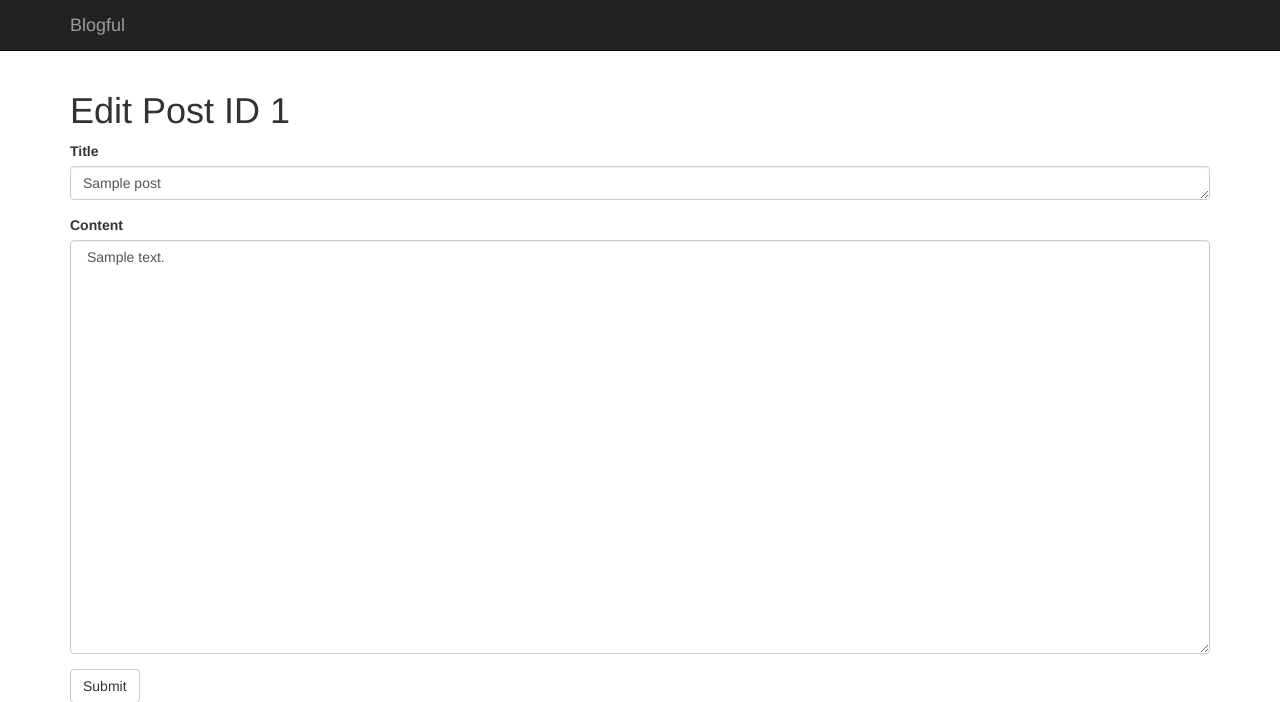
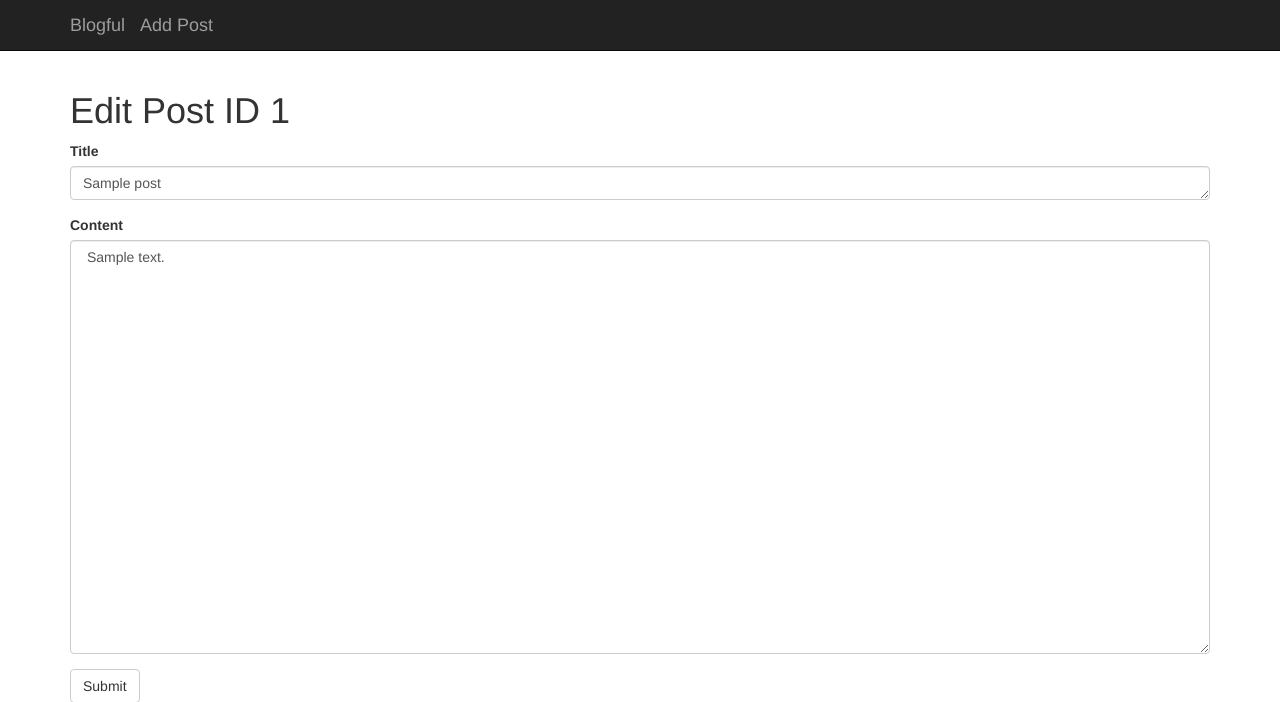
Before and after one commit to JasmineIslamNY/Thinkful, a Flask app: template blog/blog/templates/edit_post.html in a window 1280 px wide. Shown: the top 702 px of the page. Run offline with Flask 2, Linux system fonts and the light colour scheme; the template is opened without the code that fills it: most values are stand-ins (such as "Sample title", 1, 10 or a date in 2020); some libraries are stand-ins or nearby versions.

Commit message:
20150606_930
Interim work for:
https://courses.thinkful.com/pip-001v2/project/4.2.6

Final touches for Blog

```diff
--- a/blog/blog/templates/base.html
+++ b/blog/blog/templates/base.html
@@ -31,6 +31,8 @@
                         <span class="icon-bar"></span>
                     </button>
                     <a class="navbar-brand" href="{{ url_for('posts') }}">Blogful</a>
+                    <a class="navbar-brand" href="{{ url_for('add_post_get') }}">Add Post</a>
+
                 </div>
                 <div class="collapse navbar-collapse">
                     <ul class="nav navbar-nav navbar-right">
--- a/blog/blog/templates/macros.html
+++ b/blog/blog/templates/macros.html
@@ -13,6 +13,7 @@
         </h1>
         {{ post.content | safe }}
         <p><i> Created by: {{ post.author.name }} </i> </p>
+        <p><i><a href="/post/{{ post.id }}/edit"> Edit</a> <a href="/post/{{ post.id }}/delete"> Delete </a> </i></p>
     </div>
 </div>
 {% endmacro %}
```
